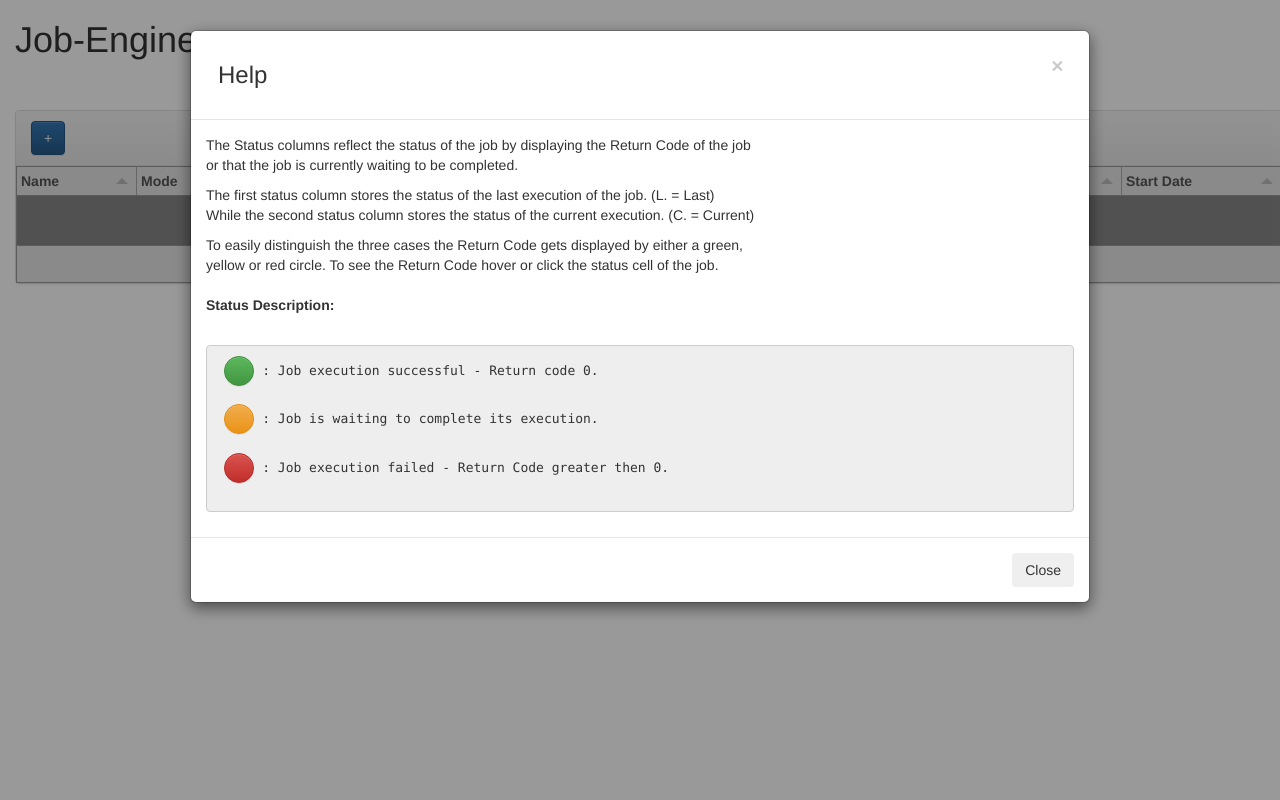
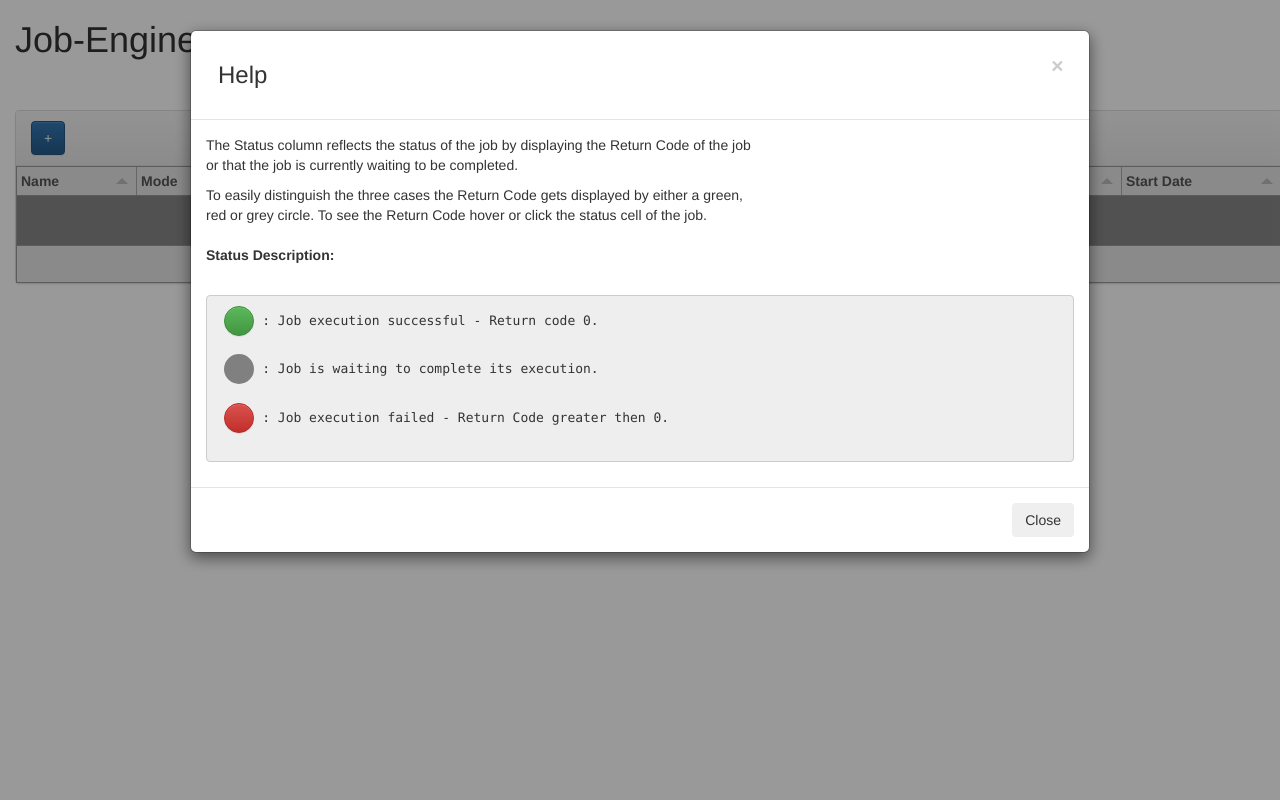
Before and after one commit to iplus1/job-engine, a Django app: page / in a window 1280 px wide, after a click that opens the changed part; the page is wider, and only the part inside the window is pictured. Run offline with Django 3.2, Linux system fonts and the light colour scheme; data that the repository does not hold is empty; style sheets or scripts are compiled from the project's sources; some libraries are stand-ins or nearby versions.

Commit message:
Fixed some help panels.

```diff
--- a/jobengine/templates/index.html
+++ b/jobengine/templates/index.html
@@ -149,18 +149,19 @@
     <!-- Help Content Cron -->
     <div id="cron_help_holder" style="display:none;">
         There are two options for running a jupyter notebook:
-        <b>command</b>
+        <b>ipynb</b>
         and
-        <b>cron job</b>
+        <b>ipynb cron</b>
         .
-        <b>command</b>
+        <b>ipynb</b>
         means that the selected notebook is started only once, which makes sense, e.g., for streaming jobs that run
         continuously. The developer/notebook has to make sure that the command prints status information etc. to STDOUT
-        or an external data source where it can be captured. STDOUT is accessible via the output buttons. Please note
-        that it is not possible to use inline tags in the notebook cells, because the .ipynb is exported to a .py.<br>
-        <b>cron job</b>
+        or STDERR. STDOUT/ERR are accessible in the output column. Please note
+        that it is not possible to use inline tags in the notebook cells, because the .ipynb is exported to a .py.
+        The output is also viewable as an html file that gets created while converting the notebook.<br>
+        <b>ipynb cron</b>
         executes the notebook regularly. This is similar to starting the whole notebook in the Jupyter IDE. The output
-        is written to an html that can be accessed via the output buttons. Create a cron string as follows:
+        is written to an html that can be accessed via the log button or into the output column. Create a cron string as follows:
         <pre>
      ┌───────────── minute (0 - 59)
      │ ┌───────────── hour (0 - 23)
@@ -177,13 +178,11 @@
 
     <!-- Help Content Status -->
     <div id="status_help_holder" style="display: none;">
-        <p>The Status columns reflect the status of the job by displaying the Return Code of the job <br>
+        <p>The Status column reflects the status of the job by displaying the Return Code of the job <br>
             or that the job is currently waiting to be completed.</p>
-        <p>The first status column stores the status of the last execution of the job. (L. = Last)<br>
-            While the second status column stores the status of the current execution. (C. = Current)
         </p>
         <p>To easily distinguish the three cases the Return Code gets displayed by either a green, <br>
-            yellow or red circle. To see the Return Code hover or click the status cell of the job. <br>
+            red or grey circle. To see the Return Code hover or click the status cell of the job. <br>
             <br>
             <b>Status Description:</b>
         </p>
@@ -191,7 +190,7 @@
         <pre>
  <input type="button" class="btn btn-success btn-circle btn-sm"/> : Job execution successful - Return code 0.
 
- <input type="button" class="btn btn-warning btn-circle btn-sm"/> : Job is waiting to complete its execution.
+ <input type="button" class="btn btn btn-circle btn-sm" style="background-color: grey"/> : Job is waiting to complete its execution.
 
  <input type="button" class="btn btn-danger btn-circle btn-sm"/> : Job execution failed - Return Code greater then 0.
         </pre>
@@ -241,7 +240,7 @@
 
  <b>cron ipynb:</b> The specified <b>ipynb</b> will be executed as a Cron-Job in a set interval defined by the <b>Cron String</b>.
 
- <b>cmd ipynb:</b> The specified <b>ipynb</b> will be executed once.
+ <b>ipynb:</b> The specified <b>ipynb</b> will be executed once.
         </pre>
     </div>
 
```
